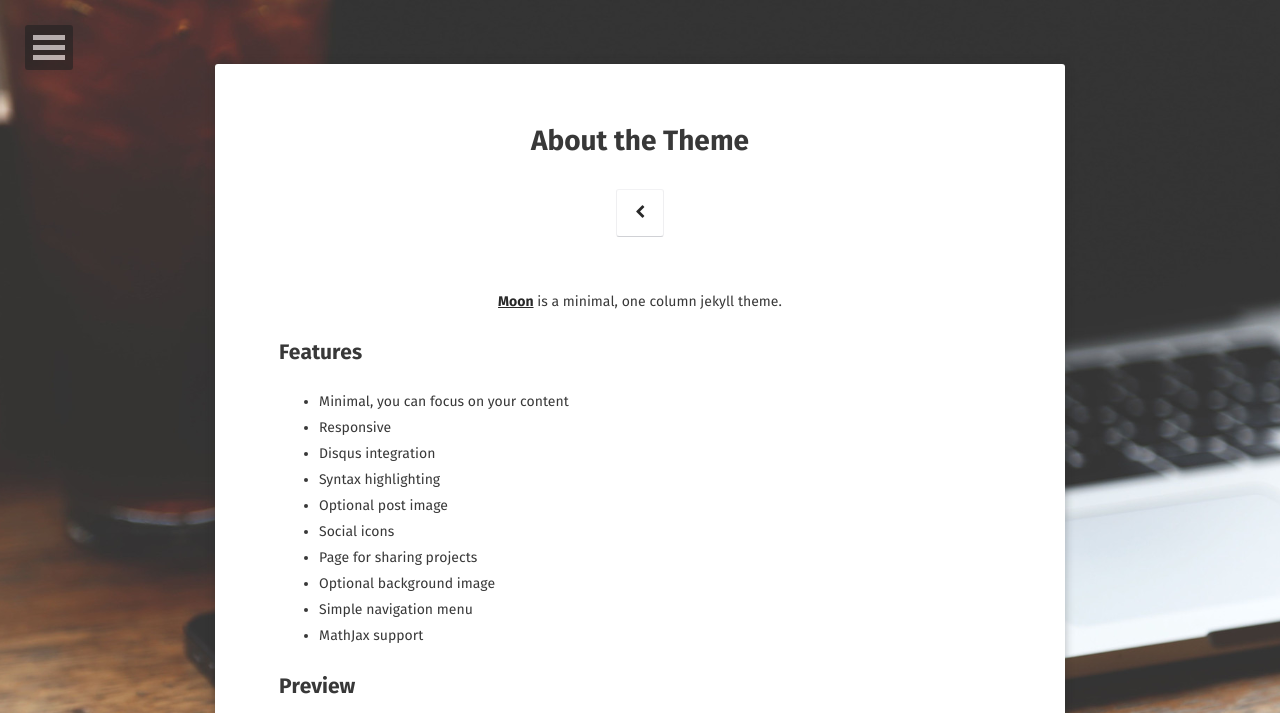
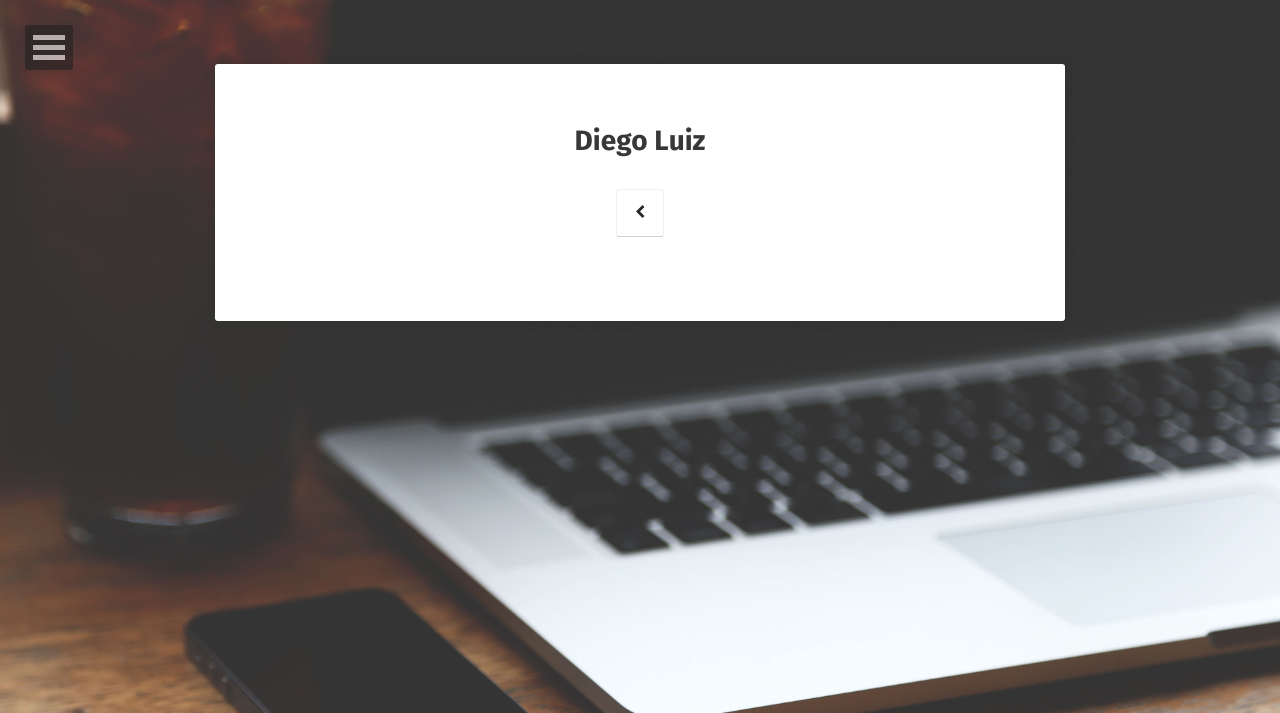
Before and after one commit to diegoluiz/diegoluiz.github.io, a Jekyll site: the page built from about/index.md, in a window 1280 px wide. Shown: the top 713 px of the page. Built offline with Jekyll 4.4.1, drawn with Linux system fonts in a browser that asks for light colours; some web fonts are replaced; some of the changed text lies outside the part shown; grey boxes are pictures that could not be loaded.

Commit message:
template updates

```diff
--- a/_config.yml
+++ b/_config.yml
@@ -1,13 +1,13 @@
 # Site
-title:              Moon
-bio:                'Minimal, one column jekyll theme.'
-description:        "Moon is a minimal, one column jekyll theme for your blog."
+title:              Diego Luiz
+bio:                'Tech and thoughts'
+description:        "Blog about my life as a software developer and what I learned."
 reading_time:       true
 words_per_minute:   200
 logo:               'assets/img/logo.png'
 background:         'assets/img/placeholder-big.jpg'
 tiled_bg:           false   # Set this true if you want to tile your background image, otherwise it will be covered
-locale:             en_US
+locale:             en_GB
 url:                http://diegoluiz.com/
 
 # Jekyll
@@ -26,7 +26,7 @@ sass:
   style:            compressed
 
 # Comments
-disqus_shortname:   diegoluiz
+disqus_shortname:   diegorcl
 
 # Social
 # if you don't have any of social below, comment the line.
@@ -38,18 +38,18 @@ disqus_shortname:   diegoluiz
   #ad-slot:
 #bing-verify:
 #email:
-twitter:            username
-facebook:           username
-github:             username
+twitter:            diegorcluiz
+facebook:           diegorcl
+github:             diegoluiz
 #stackoverflow:     123456/username   from a "http://stackoverflow.com/users/123456/username" link
-#linkedin:          username
+linkedin:           diegorcluiz
 #xing:              username
-instagram:          username
+#instagram:         username
 #lastfm:            username
 #tumblr:            username
 #pinterest:         username
 #foursquare:        username
-steam:              username
+#steam:              username
 #dribbble:          username
 #youtube:           username
 #soundcloud:        username
--- a/about/index.md
+++ b/about/index.md
@@ -1,37 +1,7 @@
 ---
 layout: page
-title: About the Theme
-tags: [about, Jekyll, theme, moon]
-date: 2016-03-21
+title: Diego Luiz
+tags: [technology, software]
+date: 2016-01-01
 comments: false
 ---
-
-<center><a href="http://taylantatli.github.io/Moon"><b>Moon</b></a> is a minimal, one column jekyll theme.</center>
-
-## Features
-* Minimal, you can focus on your content
-* Responsive
-* Disqus integration
-* Syntax highlighting
-* Optional post image
-* Social icons
-* Page for sharing projects
-* Optional background image
-* Simple navigation menu
-* MathJax support
-
-## Preview
-
-{% capture images %}
-    https://cloud.githubusercontent.com/assets/754514/14509720/61c61058-01d6-11e6-93ab-0918515ecd56.png
-    https://cloud.githubusercontent.com/assets/754514/14509716/61ac6c8e-01d6-11e6-879f-8308883de790.png
-{% endcapture %}
-{% include gallery images=images caption="Screenshots of Moon Theme" cols=2 %}
-
-See a [live version of Moon](http://taylantatli.github.io/Moon) hosted on GitHub.
-
-## Getting Started
-
-To learn how to install and use this theme check out the [Setup Guide](http://taylantatli.me/Moon/moon-theme/) for more information.
-
-[Install Moon](https://github.com/TaylanTatli/Moon){: .btn}
```
